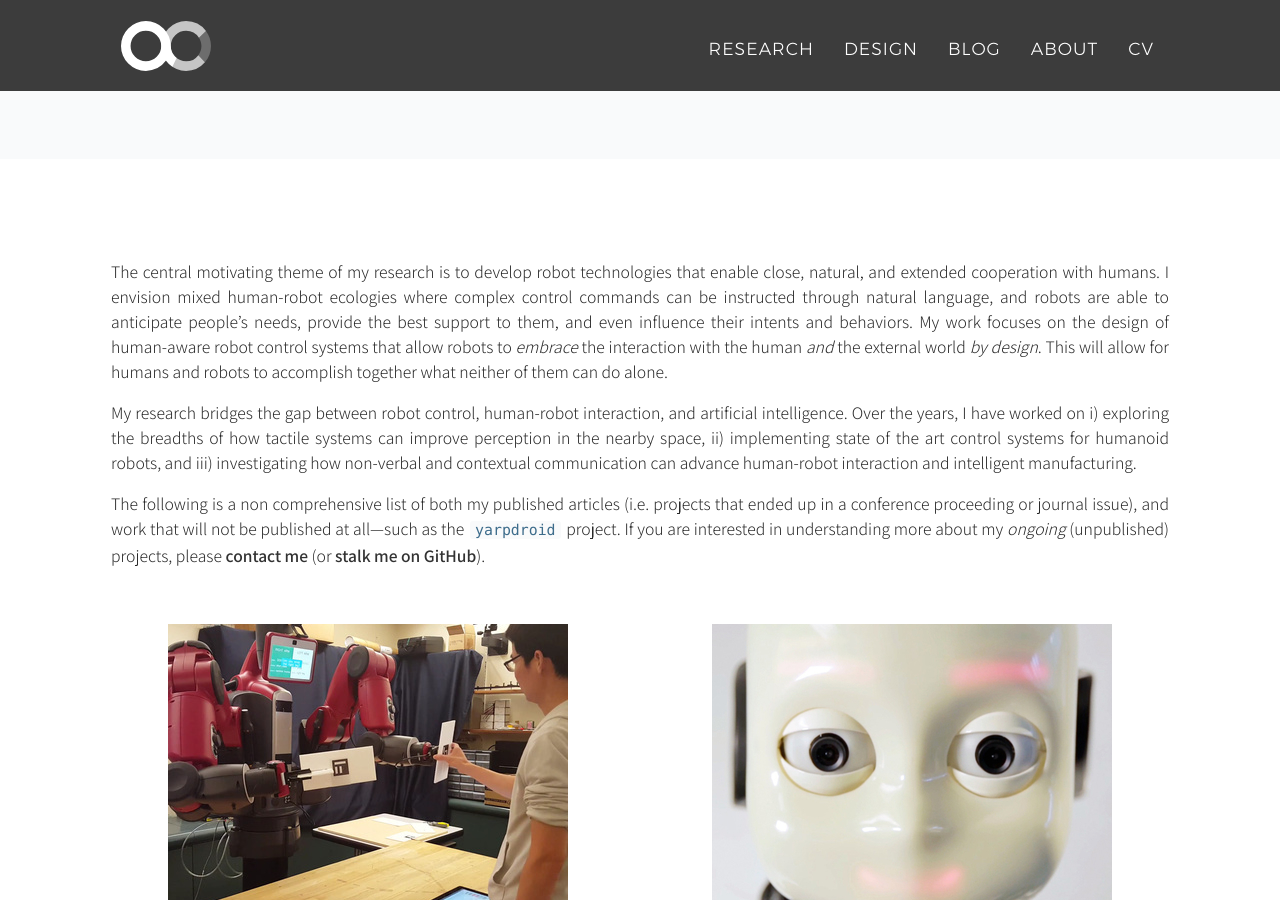
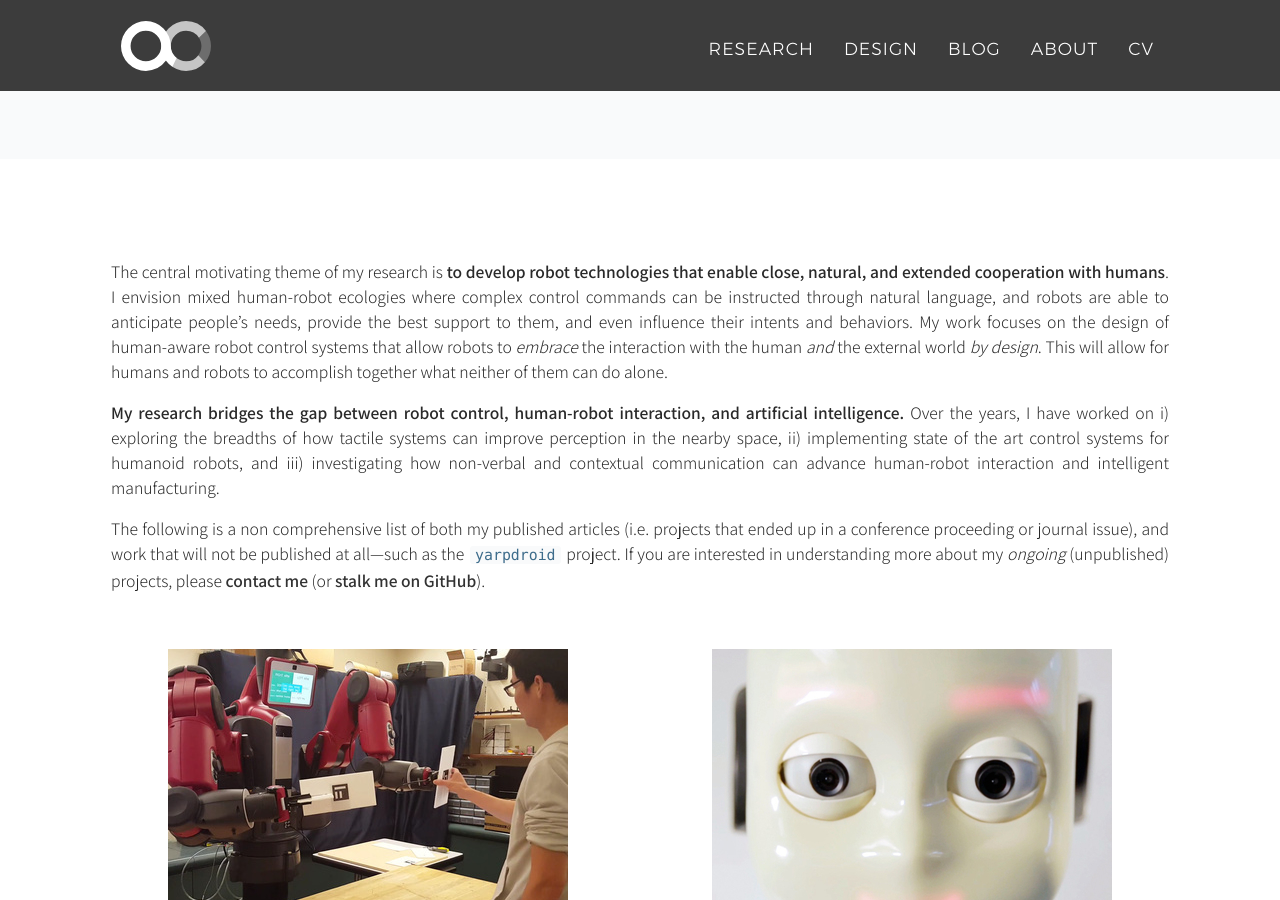
Before and after one commit to alecive/alecive.github.io, a Jekyll site: the page built from index.html, in a window 1280 px wide and 900 px high, scrolled down 659 px. Built offline with Jekyll 4.4.1, drawn with Linux system fonts in a browser that asks for light colours; nearby versions of some CDN libraries; some web fonts are replaced.

Commit message:
[index] Added some more bold text here and there.

```diff
--- a/index.html
+++ b/index.html
@@ -3,13 +3,13 @@
 description: "My research in robotics, human-robot interaction and artificial intelligence."
 ---
 
-The central motivating theme of my research is to develop robot technologies that enable close, natural, and extended cooperation with humans.
+The central motivating theme of my research is **to develop robot technologies that enable close, natural, and extended cooperation with humans**.
 I envision mixed human-robot ecologies where complex control commands can be instructed through natural language, and robots are able to anticipate people’s needs, provide the best support to them, and even influence their intents and behaviors.
 My work focuses on the design of human-aware robot control systems that allow robots to _embrace_ the interaction with the human _and_ the external world _by design_.
 This will allow for humans and robots to accomplish together what neither of them can do alone.
 
 
-My research bridges the gap between robot control, human-robot interaction, and artificial intelligence.
+**My research bridges the gap between robot control, human-robot interaction, and artificial intelligence.**
 Over the years, I have worked on
 i) exploring the breadths of how tactile systems can improve perception in the nearby space,
 ii) implementing state of the art control systems for humanoid robots, and
```
